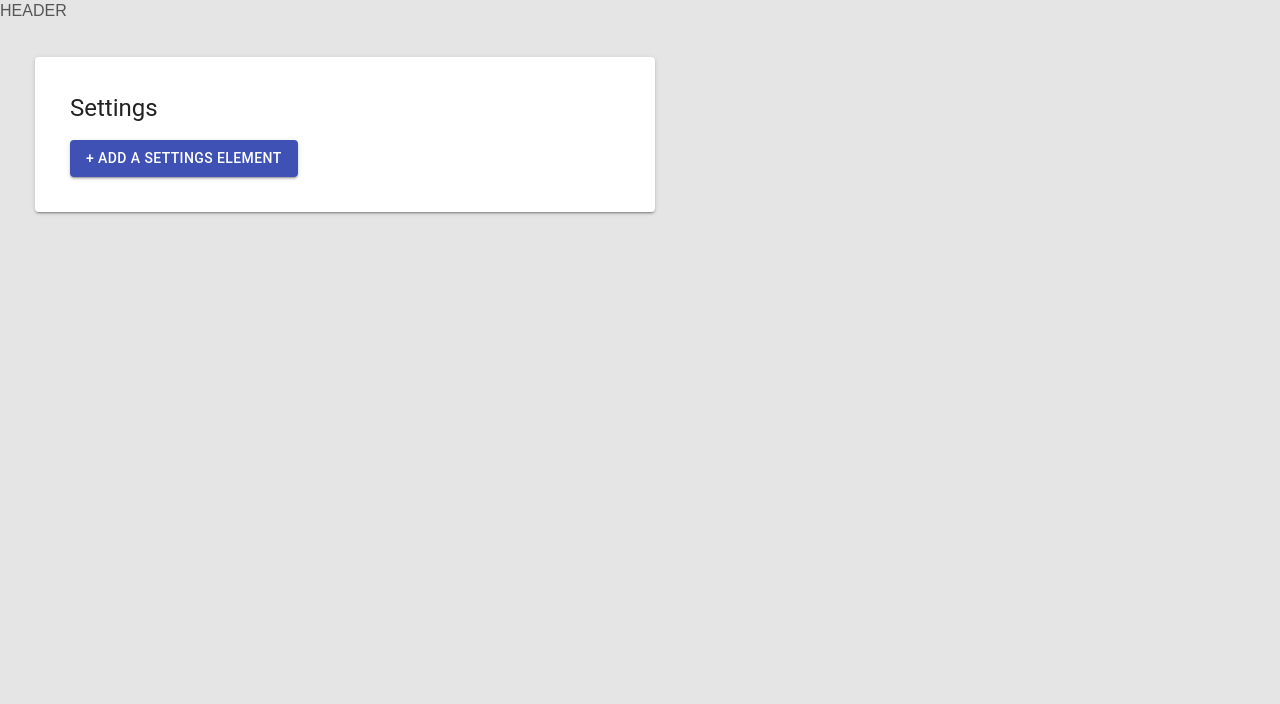
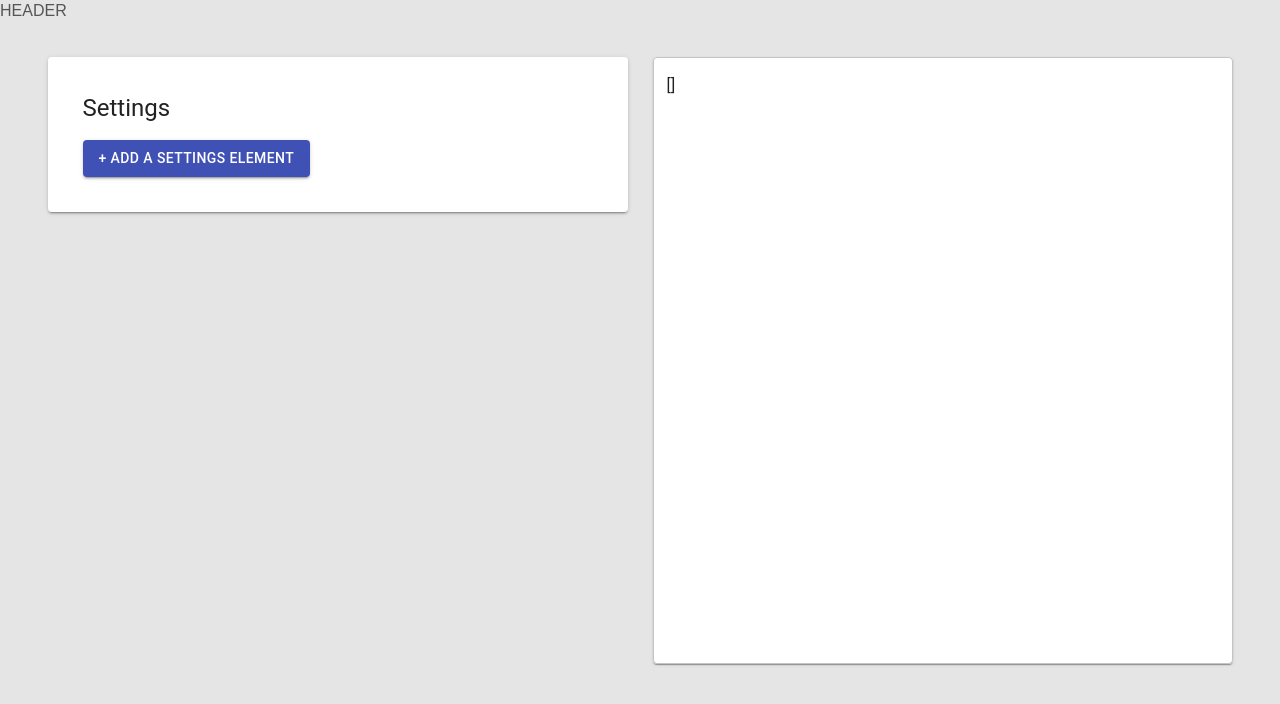
Before and after one commit to BornaSepic/schemmy, a Next.js app: page /app in a window 1280 px wide. Shown: the top 704 px of the page. Built offline with nearby package versions, Linux system fonts and the light colour scheme.

Commit message:
:construction: Added Schema display component.

```diff
--- /dev/null
+++ b/components/app-container/AppContainer.jsx
@@ -0,0 +1,14 @@
+import React, {useState} from "react";
+import {SchemaEditor} from "../schema-editor/SchemaEditor";
+import {SchemaDisplay} from "../schema-display/SchemaDisplay";
+
+export const AppContainer = () => {
+    const [settingsComponents, setSettingsComponents] = useState([]);
+
+    return (
+        <>
+            <SchemaEditor settings={settingsComponents} settingsUpdate={setSettingsComponents} />
+            <SchemaDisplay settings={settingsComponents} />
+        </>
+    );
+};
--- a/components/schema-display/SchemaDisplay.css.js
+++ b/components/schema-display/SchemaDisplay.css.js
@@ -0,0 +1,13 @@
+import styled from "styled-components";
+import {Paper} from "@material-ui/core";
+import TextField from "@material-ui/core/TextField";
+
+export const SchemaDisplayContainer = styled(Paper)`
+    max-width: 580px;
+    width: 100%;
+
+`;
+
+export const SchemaDisplay = styled(TextField)`
+    width: 100%;
+`;
--- a/components/schema-display/SchemaDisplay.jsx
+++ b/components/schema-display/SchemaDisplay.jsx
@@ -0,0 +1,17 @@
+import * as Styled from "./SchemaDisplay.css.js";
+import TextField from "@material-ui/core/TextField";
+
+export const SchemaDisplay = (props) => {
+    return (
+        <Styled.SchemaDisplayContainer>
+            <Styled.SchemaDisplay
+                multiline={true}
+                variant={"outlined"}
+                rows={30}
+                aria-label="maximum height"
+                placeholder="Maximum 4 rows"
+                value={JSON.stringify(props.settings, null, 4)}
+            />
+        </Styled.SchemaDisplayContainer>
+    );
+};
--- a/components/schema-editor/SchemaEditor.css.js
+++ b/components/schema-editor/SchemaEditor.css.js
@@ -3,7 +3,8 @@ import {Paper} from "@material-ui/core";
 import ListItem from "@material-ui/core/ListItem";
 
 export const SchemaEditorContainer = styled('div')`
-    max-width: 620px;
+    max-width: 580px;
+    width: 100%;
 
     Paper + Paper {
         margin-top: 40px;
--- a/components/schema-editor/SchemaEditor.jsx
+++ b/components/schema-editor/SchemaEditor.jsx
@@ -14,8 +14,7 @@ import DeleteIcon from '@material-ui/icons/Delete';
 import EditIcon from '@material-ui/icons/Edit';
 import {ComponentEditor} from "./sub-components/component-editor/ComponentEditor";
 
-export const SchemaEditor = () => {
-    const [settingsComponents, setSettingsComponents] = useState([]);
+export const SchemaEditor = (props) => {
     const [blocksComponents, setBlocksComponents] = useState([]);
     const [editedComponent, setEditedComponent] = useState(undefined);
 
@@ -24,19 +23,19 @@ export const SchemaEditor = () => {
     };
 
     const componentSelectionHandler = (component) => {
-        const updatedSettingsComponents = [...settingsComponents, component];
-        setSettingsComponents(updatedSettingsComponents);
+        const updatedSettingsComponents = [...props.settings, component];
+        props.settingsUpdate(updatedSettingsComponents);
     };
 
     const componentRemovalHandler = (indexToRemove) => {
-        const updatedSettingsComponents = [...settingsComponents].filter((component, index) => {
+        const updatedSettingsComponents = [...props.settings].filter((component, index) => {
             return index !== indexToRemove;
         });
-        setSettingsComponents(updatedSettingsComponents);
+        props.settingsUpdate(updatedSettingsComponents);
     };
 
     const componentEditHandler = (indexToEdit) => {
-        setEditedComponent(settingsComponents[indexToEdit]);
+        setEditedComponent(props.settings[indexToEdit]);
     };
 
     const editorCloseHandler = () => {
@@ -56,7 +55,7 @@ export const SchemaEditor = () => {
                     Settings
                 </Typography>
                 <List>
-                    {settingsComponents.map((component, index) => {
+                    {props.settings.map((component, index) => {
                         return (
                             <Styled.ComponentListItem key={component.type + "_" + index}>
                                 <ListItemText primary={component.settings["label"] ? component.settings["label"] + " | " + component.label : component.label}/>
--- a/pages/app/index.js
+++ b/pages/app/index.js
@@ -1,11 +1,11 @@
 import React from "react";
 import Layout from "../../components/layout/Layout";
-import {SchemaEditor} from "../../components/schema-editor/SchemaEditor";
+import {AppContainer} from "../../components/app-container/AppContainer";
 
 export default function App() {
     return (
         <Layout>
-            <SchemaEditor/>
+            <AppContainer/>
         </Layout>
     );
 }
--- a/styles/global.js
+++ b/styles/global.js
@@ -30,6 +30,10 @@ export const GlobalStyle = createGlobalStyle`
         background: ;
         padding: 35px;
         overflow-x: hidden;
+        display: flex;
+        justify-content: space-around;
+        max-width: 1280px;
+        margin: auto;
     }
 
     h1,
```
